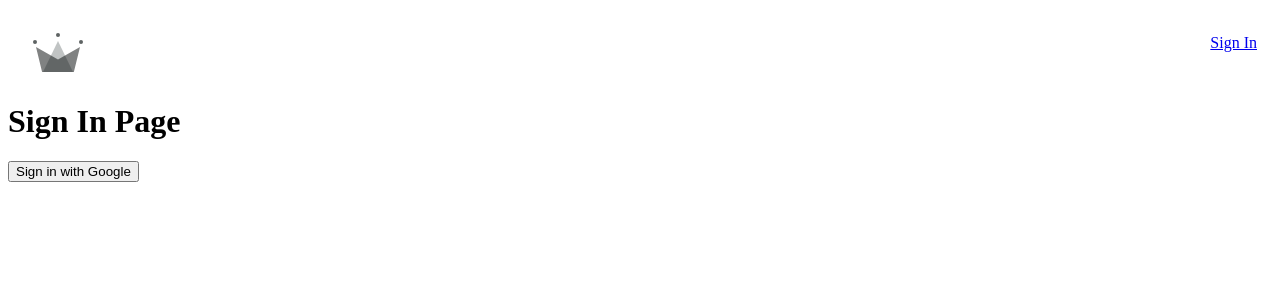
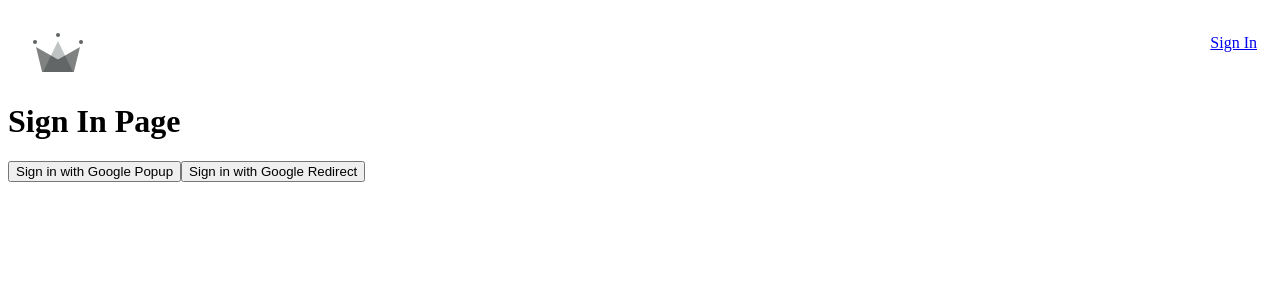
Before and after one commit to chunloy/crwn-clothing, a React (Create React App) app: page /login in a window 1280 px wide. Shown: the top 300 px of the page. Built offline with nearby package versions, Linux system fonts and the light colour scheme; the HTML template or start-up script is replaced by a standard one.

Commit message:
Implement sign in redirect method

```diff
--- a/src/routes/Form.jsx
+++ b/src/routes/Form.jsx
@@ -1,22 +1,42 @@
-import { signInWithGooglePopup, createUserDocument } from "../utils/firebaseUtils";
+import { useEffect } from "react";
+import { getRedirectResult } from "firebase/auth";
+import { auth, signInWithGooglePopup, signInWithGoogleRedirect, createUserDocument } from "../utils/firebaseUtils";
 
 
 const Form = () => {
-  const googleSignIn = async () => {
+  const googleSignInPopup = async () => {
     try {
       const response = await signInWithGooglePopup();
       const userDocRef = await createUserDocument(response.user);
 
     } catch(err) {
-      console.log('Error with login', err.message);
+      console.log('Error with sign in', err.message);
     };
   };
+
+  const googleSignInRedirect = async () => {
+    try {
+      const response = await getRedirectResult(auth);
+      console.log(response);
+
+      const userDocRef = await createUserDocument(response.user);
+    } catch(err) {
+      console.log("Error with sign in", err.message);
+    }
+  }
+
+  useEffect(() => {
+    googleSignInRedirect();
+  }, []);
 
   return (
     <div>
       <h1>Sign In Page</h1>
-      <button onClick={googleSignIn}>
-        Sign in with Google
+      <button onClick={googleSignInPopup}>
+        Sign in with Google Popup
+      </button>
+      <button onClick={signInWithGoogleRedirect}>
+        Sign in with Google Redirect
       </button>
     </div>
   );
--- a/src/utils/firebaseUtils.jsx
+++ b/src/utils/firebaseUtils.jsx
@@ -38,6 +38,7 @@
 
 export const auth = getAuth();
 export const signInWithGooglePopup = () => signInWithPopup(auth, provider);
+export const signInWithGoogleRedirect = () => signInWithRedirect(auth, provider);
 
 // Instantiate database
 export const db = getFirestore();
@@ -51,7 +52,6 @@
   // get doc ref from db using user id
   const userDocRef = doc(db, 'users', uid);
 
-  console.log(userDocRef);
   try {
     const userSnapshot = await getDoc(userDocRef);
 
```
